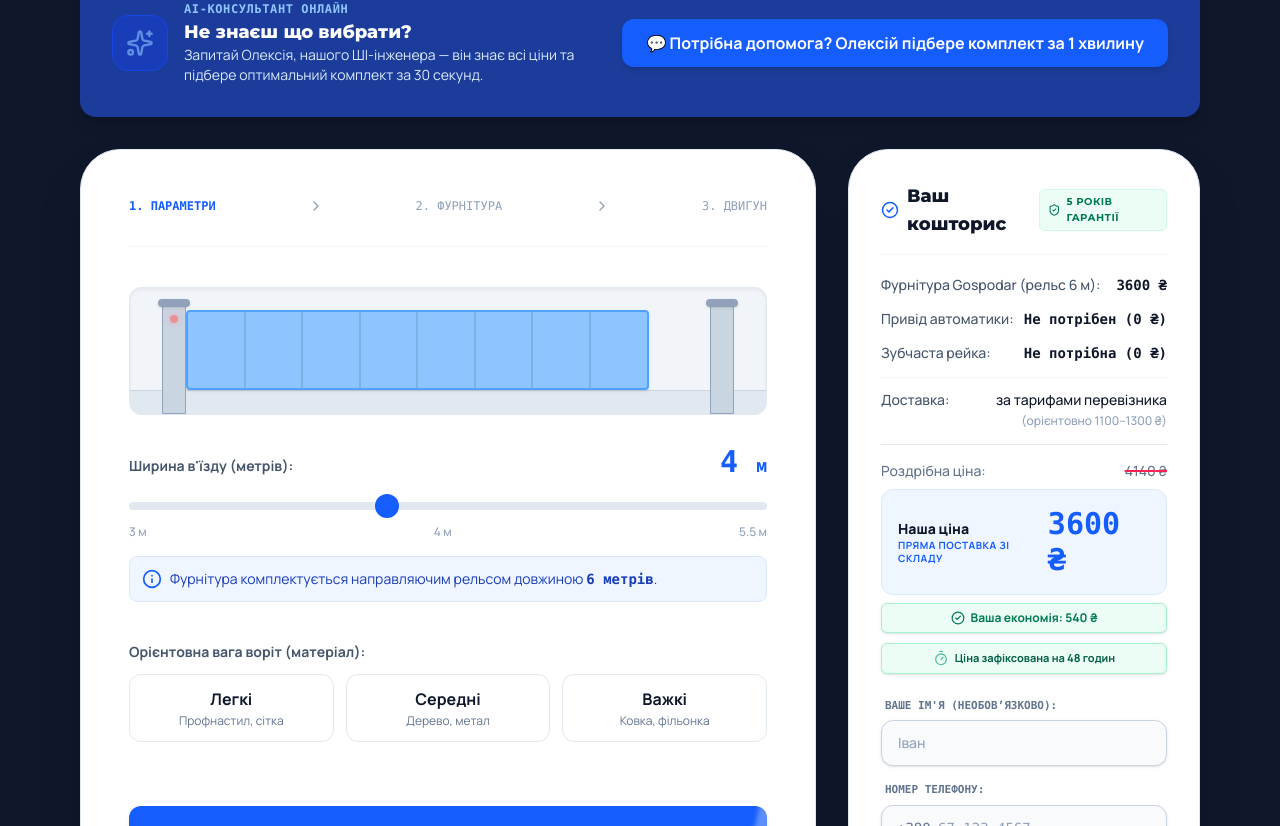
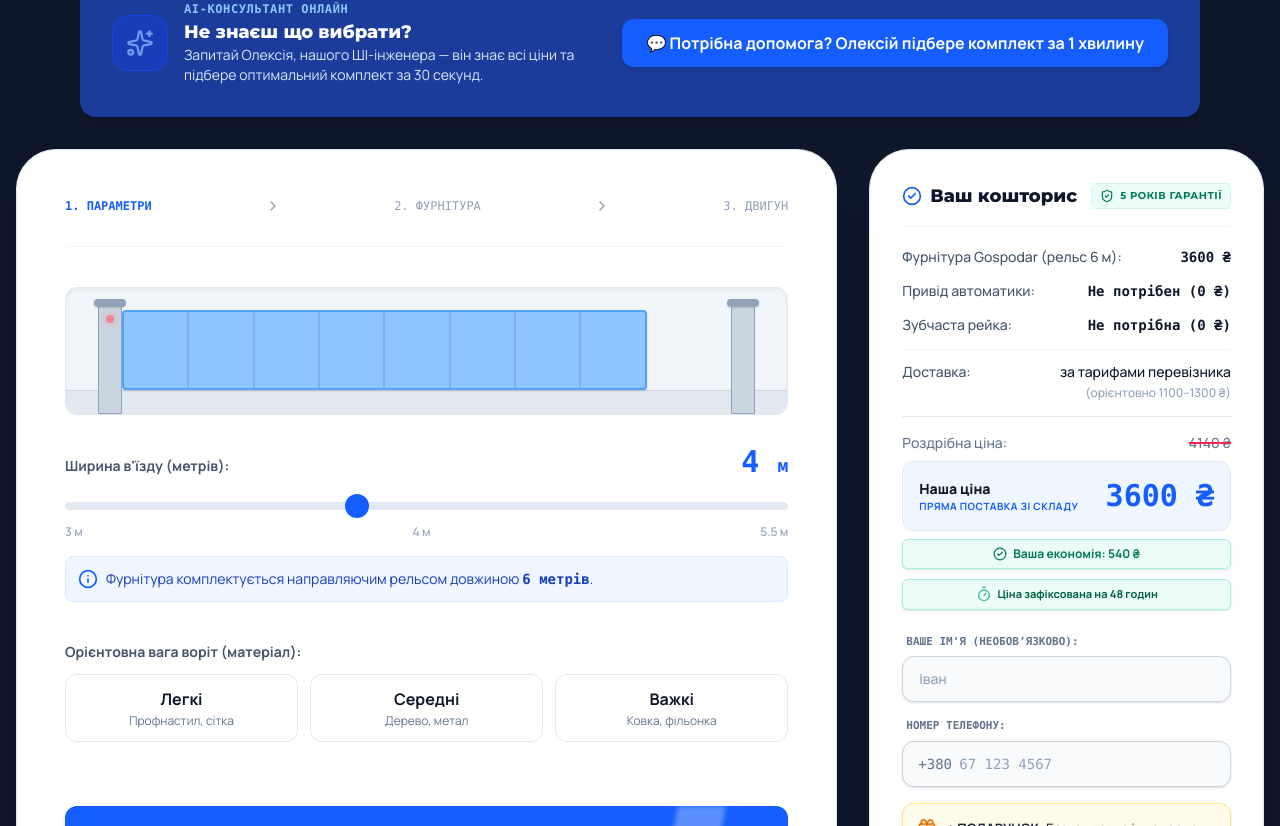
Before and after one commit to alex-calc/gate, a React (Vite) app: page / in a window 1280 px wide. Shown: the part 934-1760 px from the top of the page. Built offline with nearby package versions, Linux system fonts and the light colour scheme.

Commit message:
fix: hardware card image proportions and main grid layout

```diff
--- a/src/App.tsx
+++ b/src/App.tsx
@@ -332,8 +332,8 @@ function HardwareCard({ hw, isSelected, lang, price, onSelect, onPlayVideo }: an
 
       {hw.images && hw.images.length > 0 && (
         <div className="mb-4">
-          <div className="w-full h-48 sm:h-56 rounded-xl mb-3 overflow-hidden bg-white shrink-0 relative flex items-center justify-center p-2">
-            <img src={hw.images[activeImage]} alt={hw.name} className="w-full h-full object-contain transition-opacity duration-300" />
+          <div className="w-full aspect-[4/3] rounded-xl mb-3 overflow-hidden bg-white shrink-0 relative flex items-center justify-center">
+            <img src={hw.images[activeImage]} alt={hw.name} className="w-full h-full object-contain p-4 transition-opacity duration-300" />
             {isSelected && (
               <div className="absolute top-3 right-3 bg-blue-600 text-white text-[10px] font-bold px-2 py-1 rounded shadow-[0_0_10px_rgba(37,99,235,0.8)] flex items-center gap-1 z-10">
                 <CheckCircle2 className="w-3 h-3" /> {lang === 'ru' ? 'ВЫБРАНО' : 'ОБРАНО'}
@@ -651,9 +651,9 @@ export default function App() {
       <TrustBar t={t} />
       <AiPromoBanner onOpen={() => setChatOpen(true)} t={t} />
 
-      <section className="pb-24 max-w-6xl mx-auto px-4 relative z-10">
-        <div className="grid lg:grid-cols-3 gap-8">
-          <div id="calculator-top" className="lg:col-span-2 bg-white border border-slate-200 rounded-[2.5rem] p-8 sm:p-12 shadow-2xl">
+      <section className="pb-24 max-w-7xl mx-auto px-4 relative z-10">
+        <div className="grid grid-cols-1 xl:grid-cols-3 gap-8 items-start">
+          <div id="calculator-top" className="xl:col-span-2 w-full bg-white border border-slate-200 rounded-[2.5rem] p-8 sm:p-12 shadow-2xl">
             <div className="flex items-center justify-between border-b border-slate-100 pb-8 mb-10 text-xs font-mono text-slate-400">
               <span className={step === 1 ? 'text-blue-600 font-bold' : ''}>{t.step1}</span>
               <ChevronRight className="w-4 h-4" />
@@ -839,7 +839,7 @@ export default function App() {
             )}
           </div>
 
-          <div className="bg-white border border-slate-200 rounded-[2.5rem] p-8 shadow-2xl h-fit">
+          <div className="xl:col-span-1 w-full bg-white border border-slate-200 rounded-[2.5rem] p-8 shadow-2xl h-fit">
             <h3 className="text-lg font-display font-extrabold text-slate-900 mb-5 pb-4 border-b border-slate-100 flex items-center justify-between">
               <span className="flex items-center gap-2"><CheckCircle2 className="w-5 h-5 text-blue-600" /> {lang === 'ru' ? 'Ваша смета' : 'Ваш кошторис'}</span>
               <span className="text-[10px] font-bold uppercase tracking-wider text-emerald-700 bg-emerald-50 px-2 py-1 rounded-md border border-emerald-100 flex items-center gap-1.5"><ShieldCheck className="w-3.5 h-3.5" /> {lang === 'ru' ? '5 лет гарантии' : '5 років гарантії'}</span>
```
